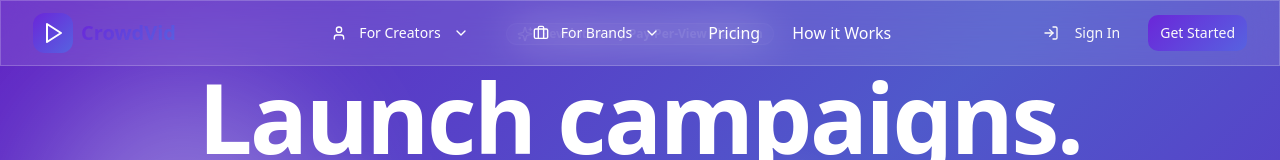
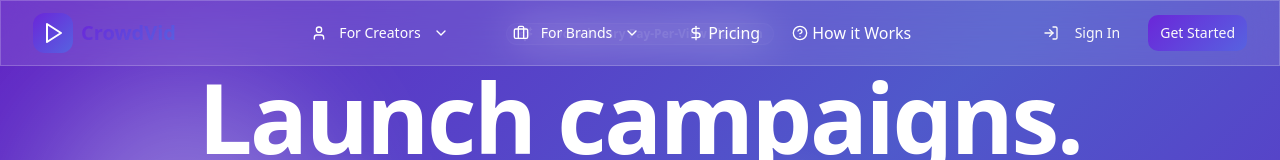
Before and after one commit to Mateo20-05/view-pay-grow, a React (Vite) app: page / in a window 1280 px wide. Shown: the top 160 px of the page. Built offline with nearby package versions, Linux system fonts and the light colour scheme.

Commit message:
Add graphics to sections
Add simple graphics to the Pricing and How It Works sections, mirroring the style of the "For Creators" and "For Brands" graphics.

```diff
--- a/src/components/layout/Navigation.tsx
+++ b/src/components/layout/Navigation.tsx
@@ -8,7 +8,9 @@ import {
   User,
   Briefcase,
   LogIn,
-  ChevronDown
+  ChevronDown,
+  DollarSign,
+  HelpCircle
 } from "lucide-react";
 import {
   DropdownMenu,
@@ -66,12 +68,13 @@ export function Navigation() {
               </DropdownMenuContent>
             </DropdownMenu>
 
-            <a href="#" className="text-white hover:text-white/80 transition-colors">
-              Pricing
+            <a href="#" className="text-white hover:text-white/80 transition-colors flex items-center space-x-1">
+              <DollarSign className="h-4 w-4" />
+              <span>Pricing</span>
             </a>
             <a
               href="#how-it-works"
-              className="text-white hover:text-white/80 transition-colors"
+              className="text-white hover:text-white/80 transition-colors flex items-center space-x-1"
               onClick={(e) => {
                 e.preventDefault();
                 document.getElementById('how-it-works')?.scrollIntoView({
@@ -79,7 +82,8 @@ export function Navigation() {
                 });
               }}
             >
-              How it Works
+              <HelpCircle className="h-4 w-4" />
+              <span>How it Works</span>
             </a>
           </div>
 
@@ -124,6 +128,7 @@ export function Navigation() {
               For Brands
             </Button>
             <Button variant="ghost" className="w-full justify-start">
+              <DollarSign className="h-4 w-4 mr-2" />
               Pricing
             </Button>
             <Button
@@ -136,6 +141,7 @@ export function Navigation() {
                 });
               }}
             >
+              <HelpCircle className="h-4 w-4 mr-2" />
               How it Works
             </Button>
             <div className="flex flex-col space-y-2 pt-4 border-t border-border/50">
```
